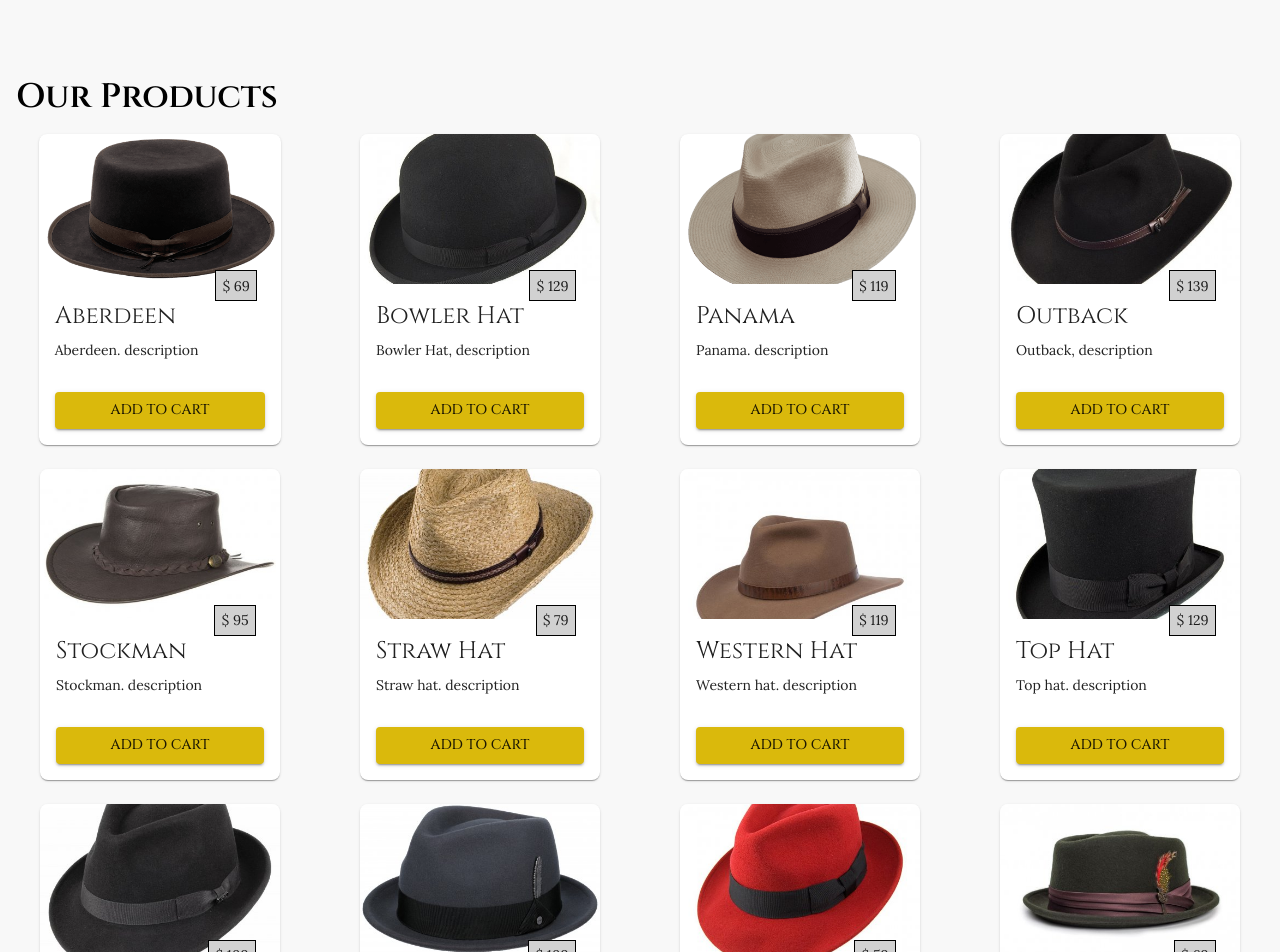
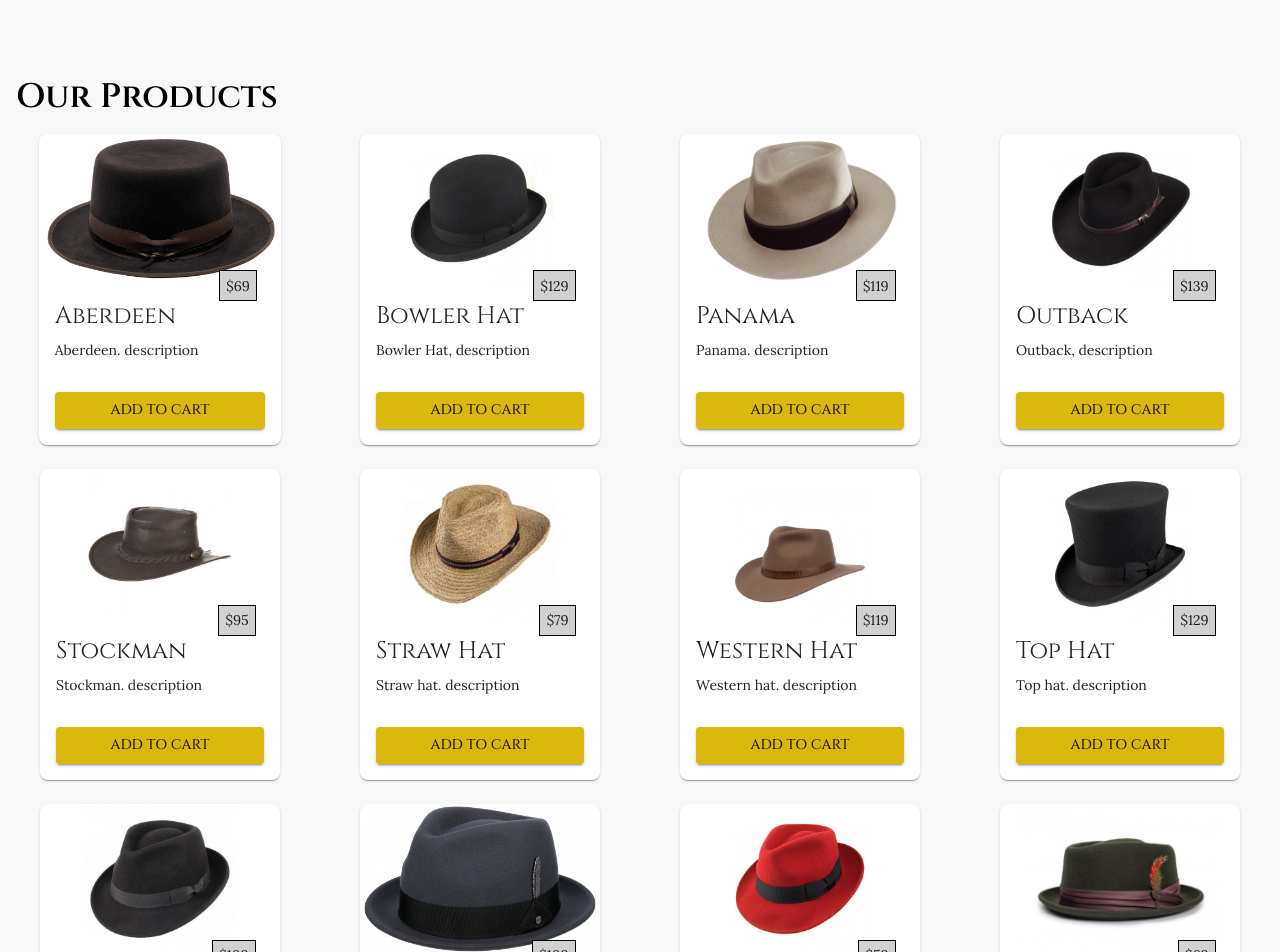
Before and after one commit to Sillen00/React-Webshop-Gents-Hat, a React (Vite) app: page / in a window 1280 px wide. Shown: the part 400-1352 px from the top of the page. Built offline with nearby package versions, Linux system fonts and the light colour scheme.

Commit message:
renamed from cart to checkout on all files.

```diff
--- a/data/index.ts
+++ b/data/index.ts
@@ -17,7 +17,7 @@ export const test = 22
 
 export const products: Product[] = [
   {
-    image: '../public/images/aberdeen.png',
+    image: '../images/aberdeen.png',
     title: 'Aberdeen',
     description: 'Aberdeen. description',
     price: 69,
@@ -27,7 +27,7 @@ export const products: Product[] = [
     id: 'e1',
   },
   {
-    image: '../public/images/bowler.jpeg',
+    image: '../images/bowler.jpeg',
     title: 'Bowler Hat',
     description: 'Bowler Hat, description',
     price: 129,
@@ -37,7 +37,7 @@ export const products: Product[] = [
     id: 'd2',
   },
   {
-    image: '../public/images/panama.png',
+    image: '../images/panama.png',
     title: 'Panama',
     description: 'Panama. description',
     price: 119,
@@ -47,7 +47,7 @@ export const products: Product[] = [
     id: 'f4',
   },
   {
-    image: '../public/images/outback.jpeg',
+    image: '../images/outback.jpeg',
     title: 'Outback',
     description: 'Outback, description',
     price: 139,
@@ -57,7 +57,7 @@ export const products: Product[] = [
     id: 'c1',
   },
   {
-    image: '../public/images/stockman.jpeg',
+    image: '../images/stockman.jpeg',
     title: 'Stockman',
     description: 'Stockman. description',
     price: 95,
@@ -67,7 +67,7 @@ export const products: Product[] = [
     id: 'e6',
   },
   {
-    image: '../public/images/straw.jpeg',
+    image: '../images/straw.jpeg',
     title: 'Straw Hat',
     description: 'Straw hat. description',
     price: 79,
@@ -77,7 +77,7 @@ export const products: Product[] = [
     id: 'a3',
   },
   {
-    image: '../public/images/western.jpg',
+    image: '../images/western.jpg',
     title: 'Western Hat',
     description: 'Western hat. description',
     price: 119,
@@ -87,7 +87,7 @@ export const products: Product[] = [
     id: 'a2',
   },
   {
-    image: '../public/images/tophat.jpeg',
+    image: '../images/tophat.jpeg',
     title: 'Top Hat',
     description: 'Top hat. description',
     price: 129,
@@ -97,7 +97,7 @@ export const products: Product[] = [
     id: 'a1',
   },
   {
-    image: '../public/images/trilby.jpeg',
+    image: '../images/trilby.jpeg',
     title: 'Trilby Hat',
     description: 'Trilby hat. description',
     price: 109,
@@ -107,7 +107,7 @@ export const products: Product[] = [
     id: 'a8',
   },
   {
-    image: '../public/images/woolfelt.jpg',
+    image: '../images/woolfelt.jpg',
     title: 'Woolfelt Hat',
     description: 'Woolfelt hat. description',
     price: 109,
@@ -117,7 +117,7 @@ export const products: Product[] = [
     id: 'a4',
   },
   {
-    image: '../public/images/fedora.jpeg',
+    image: '../images/fedora.jpeg',
     title: 'Fedora Hat',
     description: 'Fedora hat. description',
     price: 59,
@@ -127,7 +127,7 @@ export const products: Product[] = [
     id: 'a7',
   },
   {
-    image: '../public/images/stoutmoss.jpeg',
+    image: '../images/stoutmoss.jpeg',
     title: 'Stout Hat',
     description: 'Stout hat. description',
     price: 69,
--- a/src/components/CartCard.tsx
+++ b/src/components/CheckoutCard.tsx
@@ -3,7 +3,7 @@ import { Box, Button, Paper, SxProps, Theme, Typography } from '@mui/material'
 import { CSSProperties } from 'react'
 import { products } from '../../data'
 
-function CartCard() {
+function CheckoutCard() {
   return (
     <Paper elevation={3} sx={{ borderRadius: '0.8rem' }}>
       <Box data-cy='cart-item' sx={productCardStyleSx}>
@@ -71,17 +71,13 @@ const productCardStyleSx: SxProps<Theme> = theme => ({
   maxHeight: '100px',
   [theme.breakpoints.up('md')]: { maxHeight: '150px' },
 })
-const imageBoxStyleSx: SxProps<Theme> = theme => ({
-  width: '100px',
-  [theme.breakpoints.up('md')]: { width: '150px' },
-})
 const mediaTopStyleSx: SxProps<Theme> = theme => ({
   position: 'relative',
   top: '0',
   [theme.breakpoints.up('md')]: { top: '50px' },
 })
 const mediaFontSizeStyleSx: SxProps<Theme> = theme => ({
-  fontSize: '1.5rem',
+  fontSize: '1.4rem',
   [theme.breakpoints.up('md')]: { fontSize: '2rem' },
 })
 const cartCardRightBoxStyleSx: SxProps<Theme> = theme => ({
@@ -127,10 +123,17 @@ const productTotalStyleSx: SxProps<Theme> = theme => ({
   fontWeight: '800',
   [theme.breakpoints.up('md')]: { fontSize: '1.2rem' },
 })
+const imageBoxStyleSx: SxProps<Theme> = theme => ({
+  width: '100px',
+  mx:"10px",
+  [theme.breakpoints.up('md')]: { width: '150px' },
+})
 
 const cardImgStyle: CSSProperties = {
   height: '100%',
+  width:"100%",
+  objectFit:"contain",
   borderRadius: '0.8rem',
 }
 
-export default CartCard
+export default CheckoutCard
--- a/src/components/Header.tsx
+++ b/src/components/Header.tsx
@@ -16,7 +16,7 @@ function Header() {
         <NavLink to=''>
           <img src={adminIcon} />
         </NavLink>
-        <NavLink to='/cart'>
+        <NavLink to='/checkout'>
           <Badge
             sx={badgeStylesSX}
             badgeContent={<Typography variant='body2'>{itemCount}</Typography>}
--- a/src/components/ProductCard.tsx
+++ b/src/components/ProductCard.tsx
@@ -21,10 +21,10 @@ export default function ProductCard({ product }: Props) {
     <Card sx={cardStyle} data-cy='product'>
       <Link style={{ textDecoration: 'none' }} to={`/product/${product.id}`}>
         <CardActionArea>
-          <CardMedia component='img' height='150' image={product.image} alt={product.title} />
+          <CardMedia sx={imageStyle} component='img' height='150' image={product.image} alt={product.title} />
           <CardContent>
             <Typography sx={priceTagStyle} variant='body2' data-cy='product-price'>
-              $ {product.price}
+              ${product.price}
             </Typography>
             <Typography gutterBottom variant='h5' component='div' data-cy='product-title'>
               {product.title}
@@ -42,6 +42,9 @@ export default function ProductCard({ product }: Props) {
   )
 }
 
+const imageStyle: SxProps<Theme> = theme => ({
+  objectFit:"contain",
+})
 const cardStyle: SxProps<Theme> = theme => ({
   minWidth: 240,
   borderRadius: 2,
--- a/src/main.tsx
+++ b/src/main.tsx
@@ -10,7 +10,7 @@ import {
 import App from './App'
 import { CartProvider } from './contexts/CartContext'
 import './index.css'
-import Cart from './pages/Cart'
+import Checkout from './pages/Checkout'
 import Confirm from './pages/Confirm'
 import Home from './pages/Home'
 import ProductDescription from './pages/ProductDescription'
@@ -38,7 +38,7 @@ const theme = createTheme({
     },
     secondary: {
       main: '#DCDCDC',
-      dark: "#505050"
+      dark: '#505050',
     },
   },
   typography: {
@@ -71,7 +71,7 @@ const router = createBrowserRouter(
     <Route path='/' element={<App />}>
       <Route index element={<Home />} />
       <Route path='/product/:id' element={<ProductDescription />} />
-      <Route path='cart' element={<Cart />} />
+      <Route path='checkout' element={<Checkout />} />
       <Route path='confirm' element={<Confirm />} />
       <Route path='*' element={<h2>404 not found</h2>} />
     </Route>
--- a/src/pages/Cart.tsx
+++ b/src/pages/Checkout.tsx
@@ -1,10 +1,10 @@
 import KeyboardDoubleArrowDownIcon from '@mui/icons-material/KeyboardDoubleArrowDown'
 import { Box, Button, Container, Stack, Typography, useMediaQuery } from '@mui/material'
-import CartCard from '../components/CartCard'
-import CartCardSubheaders from '../components/CartCardSubheaders'
-import CartTotalPrice from '../components/CartTotalPrice'
+import CheckoutCard from '../components/CheckoutCard'
+import CheckoutCardSubheaders from '../components/CheckoutCardSubheaders'
+import CheckoutTotalPrice from '../components/CheckoutTotalPrice'
 
-function Cart() {
+function Checkout() {
   const isMediumScreen = useMediaQuery('(min-width:900px)')
   return (
     <Container>
@@ -15,16 +15,16 @@ function Cart() {
         </Button>
       </Box>
 
-      {isMediumScreen && <CartCardSubheaders />}
+      {isMediumScreen && <CheckoutCardSubheaders />}
 
       <Stack spacing={{ xs: 1, sm: 2, md: 4 }}>
-        <CartCard />
-        <CartCard />
+        <CheckoutCard />
+        <CheckoutCard />
       </Stack>
 
-      <CartTotalPrice />
+      <CheckoutTotalPrice />
     </Container>
   )
 }
 
-export default Cart
+export default Checkout
```
Also changed, not shown: src/components/CheckoutTotalPrice.tsx (renamed from src/components/CartTotalPrice.tsx, +8 -3 lines), src/components/CheckoutCardSubheaders.tsx (renamed from src/components/CartCardSubheaders.tsx).
